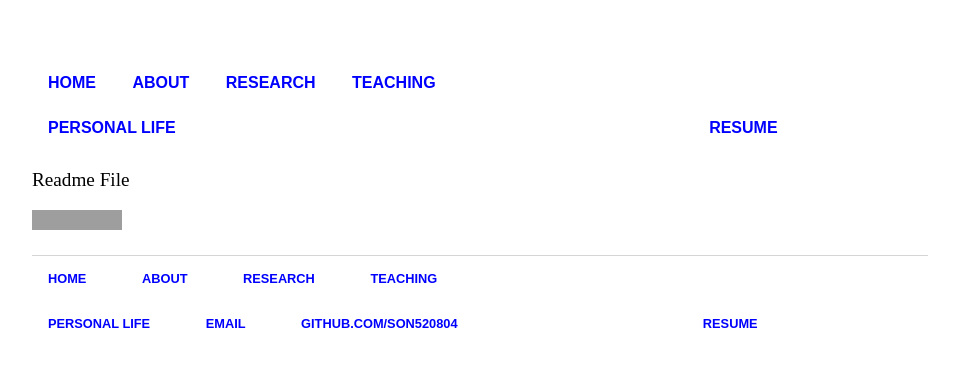
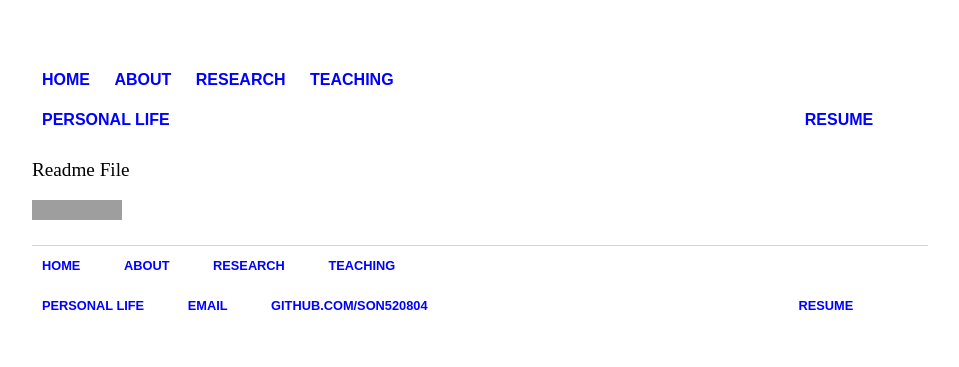
Before and after one commit to son520804/son520804.github.io, a Jekyll site: the page built from Teaching/README.md, in a window 1280 px wide. Shown: the top 367 px of the page, without its empty margins (160-1119 px from the left). Built offline with Jekyll 4.4.1, drawn with Linux system fonts in a browser that asks for light colours; our own code applies the rules of GitHub Pages for plain Markdown files; grey boxes are pictures that could not be loaded.

Commit message:
style navigation bar

```diff
--- a/css/main.css
+++ b/css/main.css
@@ -165,8 +165,8 @@ nav {
 
 .nav{
 
-    margin-right: 5% auto 0 auto;
-    width: 85%;
+    margin-right: 0 auto 0 auto;
+    width: 95%;
     background: darken());
     color: #f0f0f0;
 }
@@ -180,13 +180,13 @@ nav {
 
 .nav a {
   display: block;
-  padding: 0 16px;
+  padding: 0 10px;
   line-height: inherit;
   cursor: pointer;
 }
 
 .nav__menu {
-  line-height: 45px;
+  line-height: 40px;
   font-weight: 700;
   text-transform: uppercase;
 }
@@ -205,7 +205,7 @@ nav {
   text-transform: none;
   display: none;
   position: absolute;
-  width: 220px;
+  width: 200px;
   background-color: #9b59b6;
 }
 .nav__submenu-item:hover {
```
